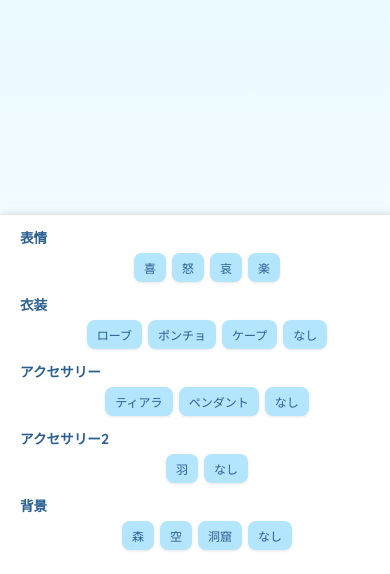
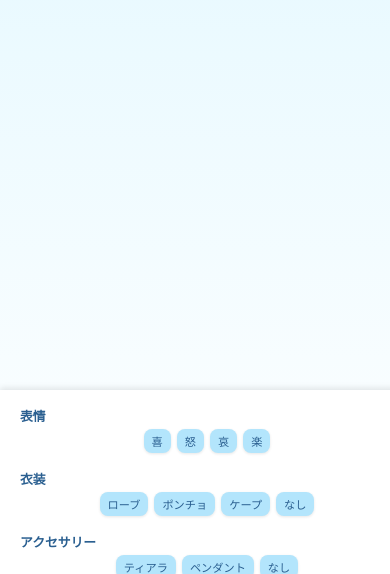
Before and after one commit to nkr0711/aqua_dressup, a plain HTML site: page index.html in a window 390 px wide. Shown: the part 270-844 px from the top of the page. Drawn offline with Linux system fonts and the light colour scheme.

Commit message:
style.css

```diff
--- a/style.css
+++ b/style.css
@@ -109,6 +109,7 @@ img:not([src]):not([alt]) { display: none; }
     bottom: 0;
     left: 0;
     width: 100%;
+    height: 160px;
     max-height: 90vh;
     overflow-y: auto;
     background: rgba(255, 255, 255, 0.95);
@@ -124,8 +125,8 @@ img:not([src]):not([alt]) { display: none; }
   }
 
   .footer-group h4 {
-    margin: 0 0 6px;
-    font-size: 0.85rem;
+    margin: 4px 0;
+    font-size: 0.8rem;
     color: #2a5f90;
     text-align: left;
     padding-left: 8px;
@@ -139,8 +140,8 @@ img:not([src]):not([alt]) { display: none; }
   }
 
   .button-row button {
-    padding: 6px 10px;
-    font-size: 0.75rem;
+    padding: 4px 8px;
+    font-size: 0.7rem;
     border: none;
     border-radius: 8px;
     background-color: #b3e5fc;
@@ -158,7 +159,7 @@ img:not([src]):not([alt]) { display: none; }
   .container {
     width: 100%;
     max-width: 100%;
-    height: calc(100vh - 220px); /* フッターの高さに合わせて調整 */
+    height: calc(100vh - 160px); /* フッターの高さに合わせて調整 */
     margin: auto;
     margin-bottom: 0; /* 余白は height に含まれているので不要 */
   }
```
